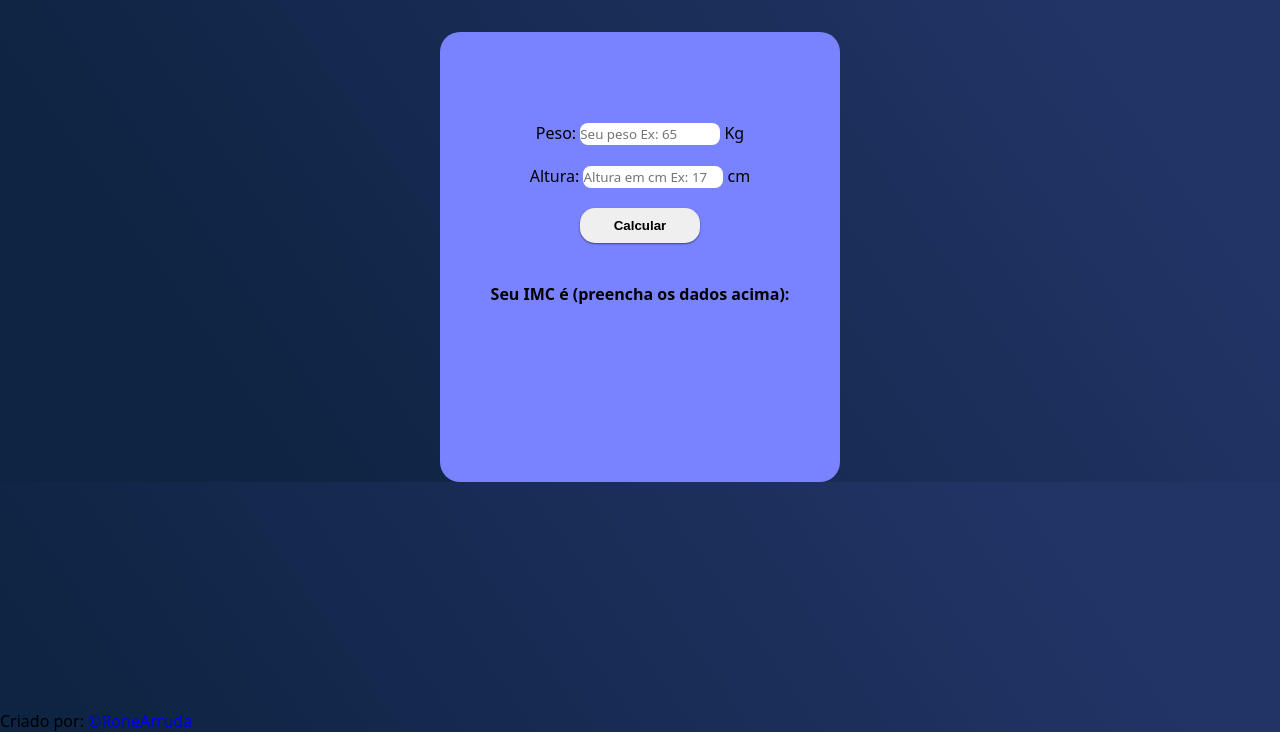
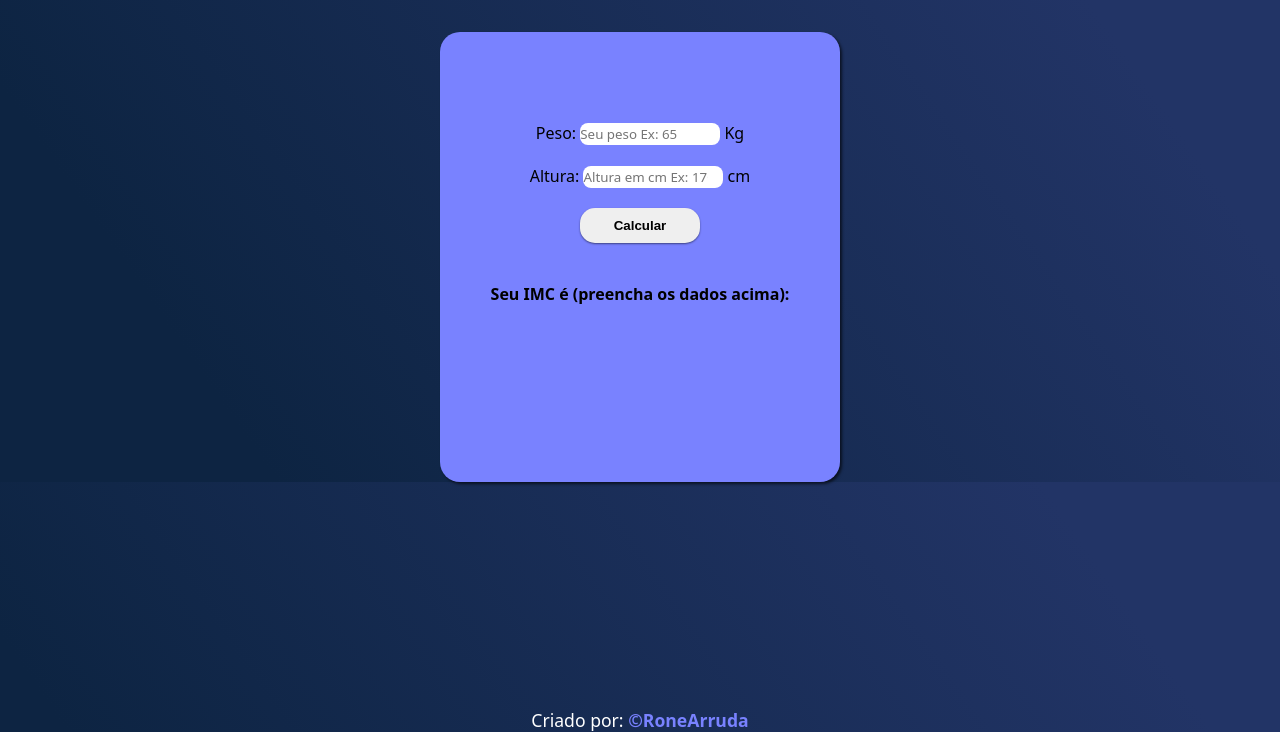
Before and after one commit to arrudarone/calculadora-imc, a plain HTML site: page index.html in a window 1280 px wide. Shown: the part 68-800 px from the top of the page. Drawn offline with Linux system fonts and the light colour scheme.

Commit message:
concertando rodapé

```diff
--- a/estilo/style.css
+++ b/estilo/style.css
@@ -47,11 +47,16 @@ p{
     justify-content: flex-start;
     gap: 10px;
     margin: auto;
+    box-shadow: 2px 2px 3px rgba(0, 0, 0, 0.616);
 }
 .rodape{
+    text-align: center;
     position: absolute;
+    width: 100%;
     bottom: 0px;
-
+    color: white;
+    font-size: 1.1em;
+    font-weight:bolder;
 
 }
 .botao{
@@ -99,6 +104,8 @@ input#ipeso, input#ialtura{
     height: 22px;
     width: 35%;
 }
-.rodape-txt{
+a{
+    color: rgb(121, 130, 255);
+    font-weight: bolder;
 
 }
--- a/javascript/javascript.js
+++ b/javascript/javascript.js
@@ -1,3 +1,4 @@
 function calcular(){
 
+
 }
```
